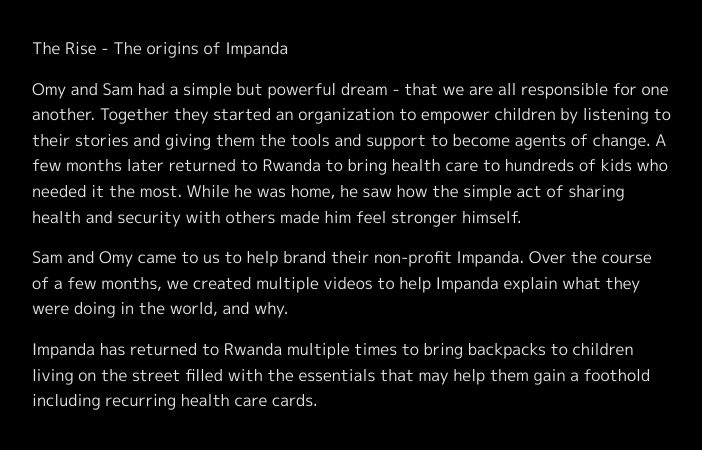
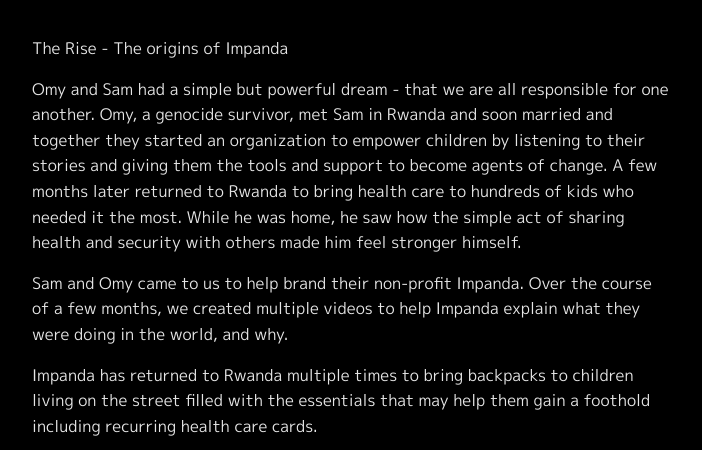
Before and after one commit to factorytown/factorytown.github.io, a Jekyll site: the page built from _projects/ras-omy-k.markdown, in a window 1280 px wide and 900 px high, scrolled down 627 px, cut to the strip 182-632 px from the top of the window. Shown: the whole strip, without its empty margins (288-990 px from the left). Built offline with Jekyll 4.4.1, drawn with Linux system fonts in a browser that asks for light colours; nearby versions of some CDN libraries.

Commit message:
Updated Ras Omy K

```diff
--- a/_projects/ras-omy-k.markdown
+++ b/_projects/ras-omy-k.markdown
@@ -9,7 +9,7 @@
 <iframe width="560" height="315" src="https://www.youtube.com/embed/TjWqFQDQmQ4" frameborder="0" allow="accelerometer; autoplay; encrypted-media; gyroscope; picture-in-picture" allowfullscreen></iframe>
 The Rise - The origins of Impanda
 
-Omy and Sam had a simple but powerful dream - that we are all responsible for one another. Together they started an organization to empower children by listening to their stories and giving them the tools and support to become agents of change.  A few months later returned to Rwanda to bring health care to hundreds of kids who needed it the most. While he was home, he saw how the simple act of sharing health and security with others made him feel stronger himself.
+Omy and Sam had a simple but powerful dream - that we are all responsible for one another. Omy, a genocide survivor, met Sam in Rwanda and soon married and together they started an organization to empower children by listening to their stories and giving them the tools and support to become agents of change.  A few months later returned to Rwanda to bring health care to hundreds of kids who needed it the most. While he was home, he saw how the simple act of sharing health and security with others made him feel stronger himself.
 
 Sam and Omy came to us to help brand their non-profit Impanda. Over the course of a few months, we created multiple videos to help Impanda explain what they were doing in the world, and why.
 
```
